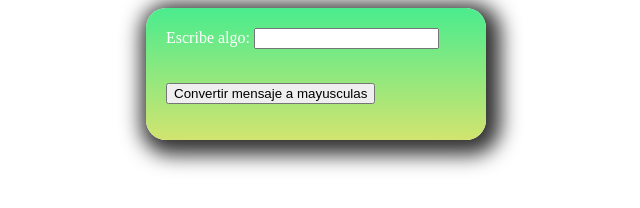
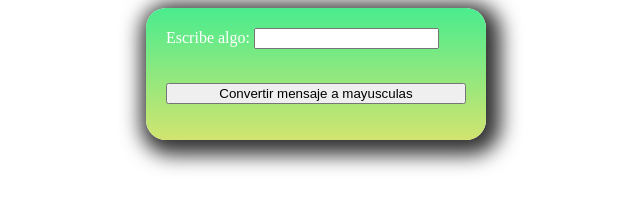
Before and after one commit to Fardug/aspirantes-mir-javascript-browser, a plain HTML site: page js-brow-1/index.html in a window 1280 px wide. Shown: the whole page, without its empty margins (324-964 px from the left). Drawn offline with Linux system fonts and the light colour scheme.

Commit message:
Cambios 6

```diff
--- a/js-brow-1/index.css
+++ b/js-brow-1/index.css
@@ -8,4 +8,9 @@
     box-shadow: 5px 5px 20px 10px #333;
     color: white;
     position: relative;
+
 }
+
+.box button {
+    width: 300px;
+}
```
